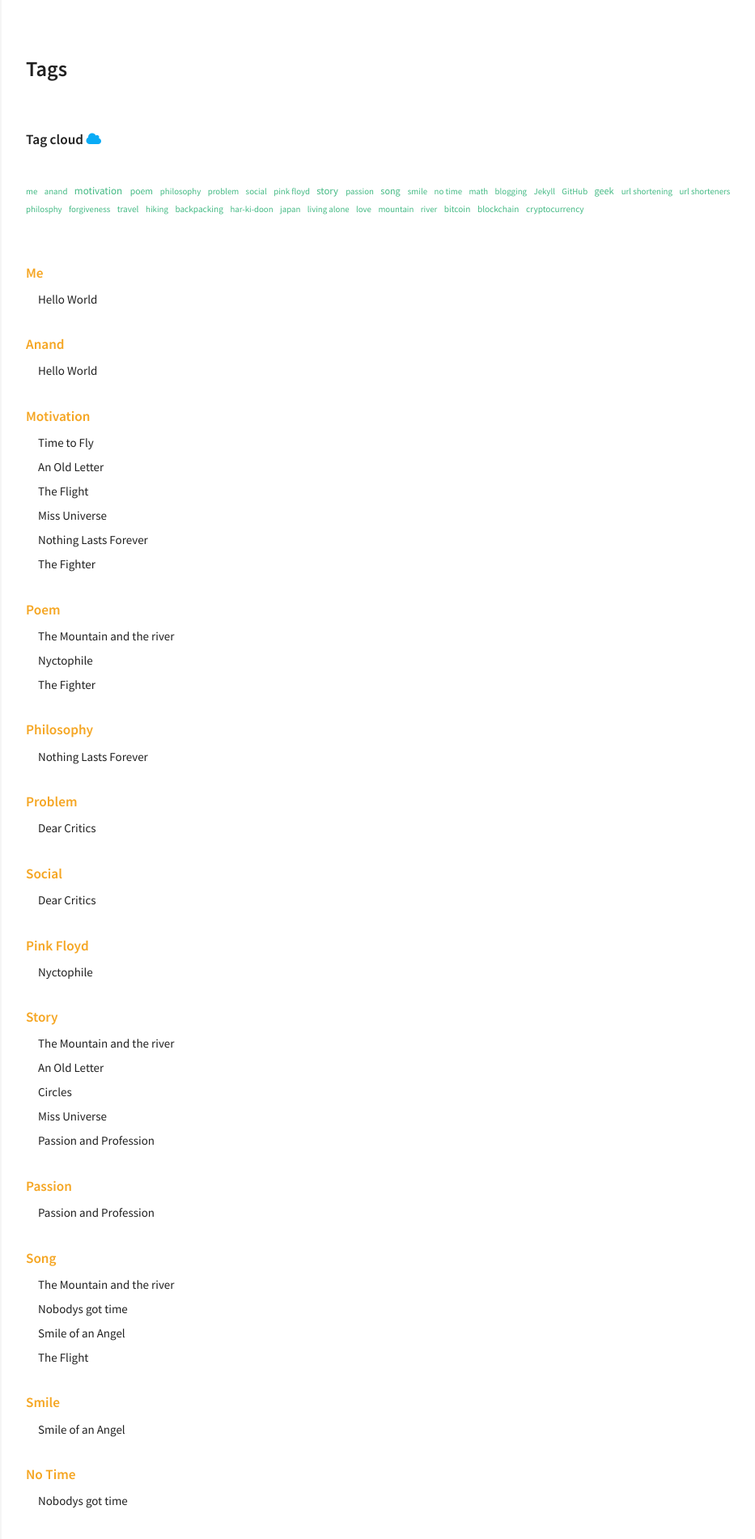
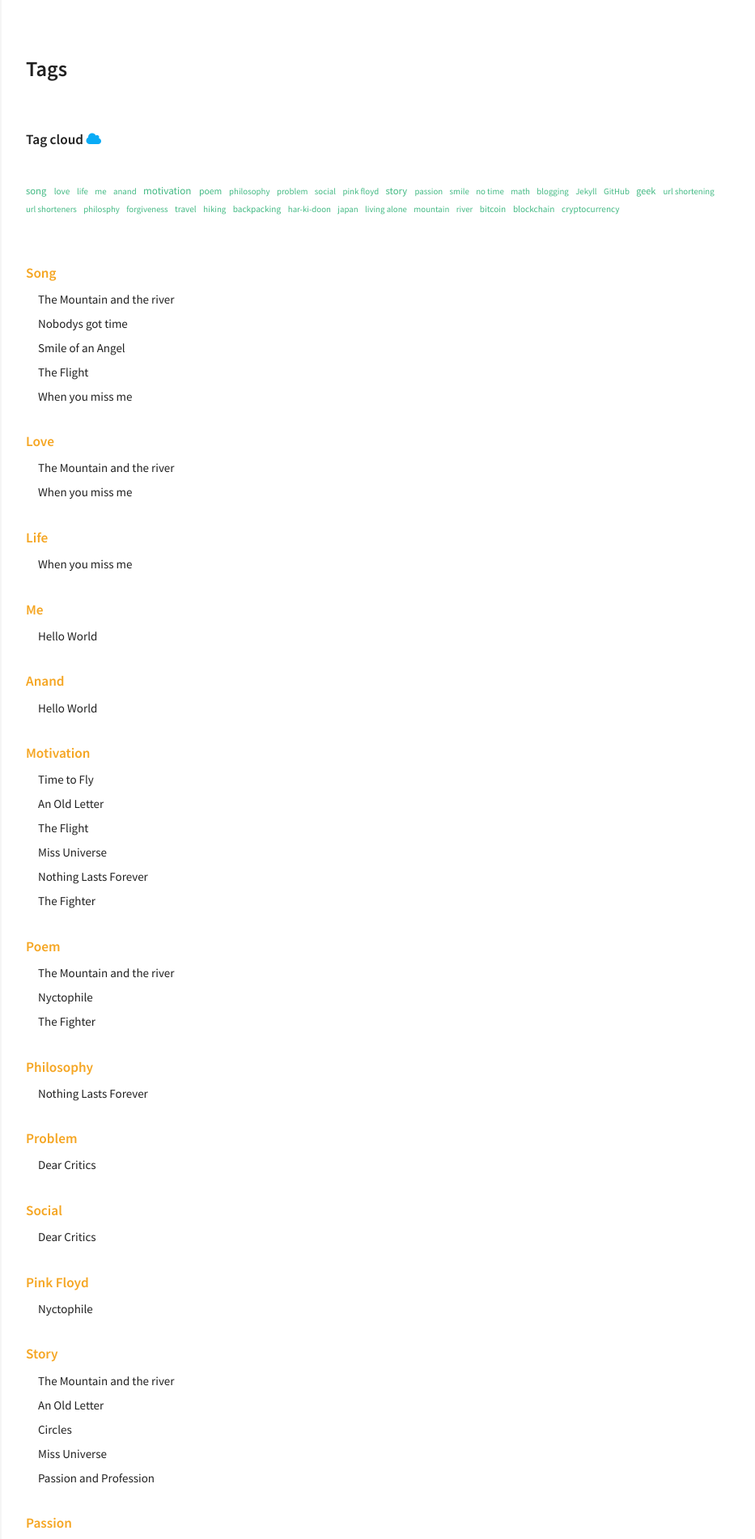
Before and after one commit to anandjoshi91/anandjoshi91.github.io, a Jekyll site: the page built from pages/tags/index.html, in a window 1280 px wide. Shown: the top 1901 px of the page at 81% size, without its empty margins (318-1251 px from the left). Built offline with Jekyll 4.4.1, drawn with Linux system fonts in a browser that asks for light colours; some of the changed text lies outside the part shown.

Commit message:
charm <3

`````diff
--- /dev/null
+++ b/_posts/special/2010-08-23-Hi-Charmi.md
@@ -0,0 +1,113 @@
+---
+layout: post
+title: When you miss me
+excerpt: "Let's go back to 2010"
+categories: [love,song]
+tag: [song,love,life]
+comments: true
+author: Anand
+image:
+  feature: /special/best-cover.jpg
+---
+
+> <center>"It was just meant to be..."</center>
+
+To the love of my life,
+
+Life is beautiful because what matters to me is not to add years to my life but to add life to each and every
+moment of our lives. Thank you so much for coming into my life. Here is a song to remind you of how we've grown together since `2010` <3
+
+
+## Lyrics
+
+> It's a sweet little song just for you
+> and I just wrote it down for you
+> I don't know if i'll get this right
+> miss you and i want you by my side
+> when you miss me you can hear it again
+> it'll remind you of 2010
+
+
+> we have grown old together now
+> baby it's time to take our vow
+> I hope this song finds you when you're feeling alone
+> and reminds you of the love that we've sown
+> when you miss me you can hear it again
+> it'll remind you of 2010
+
+> just close your eyes an i'll be with you
+> It's a sweet little song just for you
+> to say that i love you !
+
+<br/>
+
+<iframe width="100%" height="166" scrolling="no" frameborder="no" allow="autoplay" src="https://w.soundcloud.com/player/?url=https%3A//api.soundcloud.com/tracks/411573468&color=%23ff5500&auto_play=false&hide_related=false&show_comments=true&show_user=true&show_reposts=false&show_teaser=true"></iframe>
+
+
+
+<br/>
+
+## Memories since 2010 ;)
+
+<div class="album">
+    <figure>
+        <img src="/img/special/first_pic.jpg">
+        <figcaption>Reading horoscope</figcaption>
+    </figure>
+
+	<figure>
+        <img src="/img/special/one-after-thehaircut.jpg">
+        <figcaption>The one after the haircut</figcaption>
+    </figure>
+
+    <figure>
+        <img src="/img/special/traditional-day.jpg">
+        <figcaption>Traditional day</figcaption>
+    </figure>
+
+
+    <figure>
+            <img src="/img/special/me-and-charm.jpg">
+            <figcaption>Final year</figcaption>
+    </figure>
+
+    <figure>
+            <img src="/img/special/goa.jpg">
+            <figcaption>Goa</figcaption>
+     </figure>
+
+     <figure>
+            <img src="/img/special/date.jpg">
+            <figcaption>Hanging garden</figcaption>
+     </figure>
+
+     <figure>
+            <img src="/img/special/after-ages.JPG">
+            <figcaption>One after the ages</figcaption>
+     </figure>
+
+</div>
+
+<br/>
+
+<center>-- To my lab partner, bestie and now a life partner  <i class="fa fa-heart heart-icon"></i></center>
+
+
+<!-- :::   :::         ...    :::      .::..,::::::
+;;;   ;;;      .;;;;;;;. ';;,   ,;;;' ;;;;''''
+[[[   [[[     ,[[     \[[,\[[  .[[/    [[cccc
+$$$   $$'     $$$,     $$$ Y$c.$$"     $$""""
+888  o88oo,.__"888,_ _,88P  Y88P       888oo,__
+MMM  """"YUMMM  "YMMMMMP"    MP        """"YUMMM
+.-:.     ::-.   ...      ...    :::
+ ';;.   ;;;;'.;;;;;;;.   ;;     ;;;
+   '[[,[[[' ,[[     \[[,[['     [[[
+     c$$"   $$$,     $$$$$      $$$
+   ,8P"`    "888,_ _,88P88    .d888
+  mM"         "YMMMMMP"  "YmmMMMM""
+  .,-:::::   ::   .:   :::.    :::::::..   .        :   :::        .::.
+,;;;'````'  ,;;   ;;,  ;;`;;   ;;;;``;;;;  ;;,.    ;;;  ;;;     ,,;'`';;,
+[[[        ,[[[,,,[[[ ,[[ '[[,  [[[,/[[['  [[[[, ,[[[[, [[[   ,[['   .n[[
+$$$        "$$$"""$$$c$$$cc$$$c $$$$$$c    $$$$$$$$"$$$ $$$  c$     ``"$$$.
+`88bo,__,o, 888   "88o888   888,888b "88bo,888 Y88" 888o888  "8bo,  ,,o888"
+  "YUMMMMMP"MMM    YMMYMM   ""` MMMM   "W" MMM  M'  "MMMMMM    "MP  YMMP"   -->
`````
Also changed, not shown: _posts/2016/2016-08-01-Nobodys-got-time.md (line endings or trailing spaces), img/special/best-cover.jpg (added), img/special/date.jpg (added), img/special/first_pic.jpg (added), img/special/goa.jpg (added), img/special/me-and-charm.jpg (added), img/special/one-after-thehaircut.jpg (added), img/special/traditional-day.jpg (added), 1 other file.
